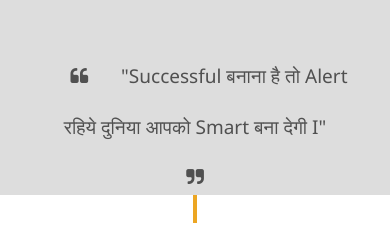
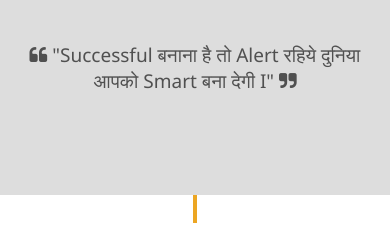
Before and after one commit to Legend-Rajeev/12thbseb-project, a plain HTML site: page index.html in a window 390 px wide. Shown: the part 371-619 px from the top of the page. Drawn offline with Linux system fonts and the light colour scheme.

Commit message:
complete responsive success quote

```diff
--- a/css/style.css
+++ b/css/style.css
@@ -139,8 +139,8 @@ body{
     font-size: 1.7rem;
     color: rgb(80, 80, 80);
 }
-.quotes .quote_line p .quote_icon{
-    margin: 2.5rem;
+.quotes .quote_line{
+    margin: 5.75rem 0;
 }
 
 
@@ -379,6 +379,9 @@ form #send{
         font-size: 1rem;
         margin-top: 1rem;
     }
+    .quotes .quote_line {
+        margin: 4.75rem 0px;
+    }
     .footer .footer_row{
         flex-direction: column;
     }
@@ -460,4 +463,7 @@ form #send{
         margin-bottom: 3.5rem;
 
     }
+    .quotes .quote_line {
+        margin: 4rem 0px;
+    }
 }
```
